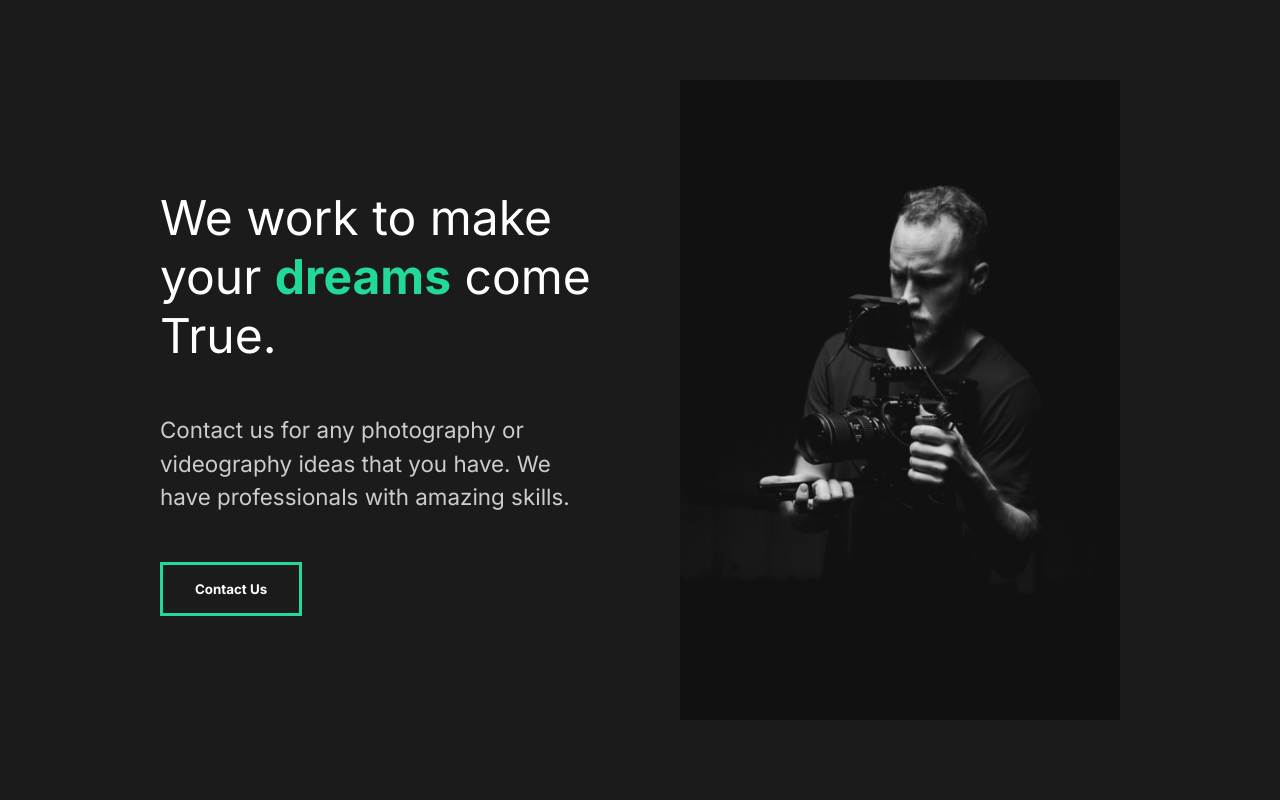
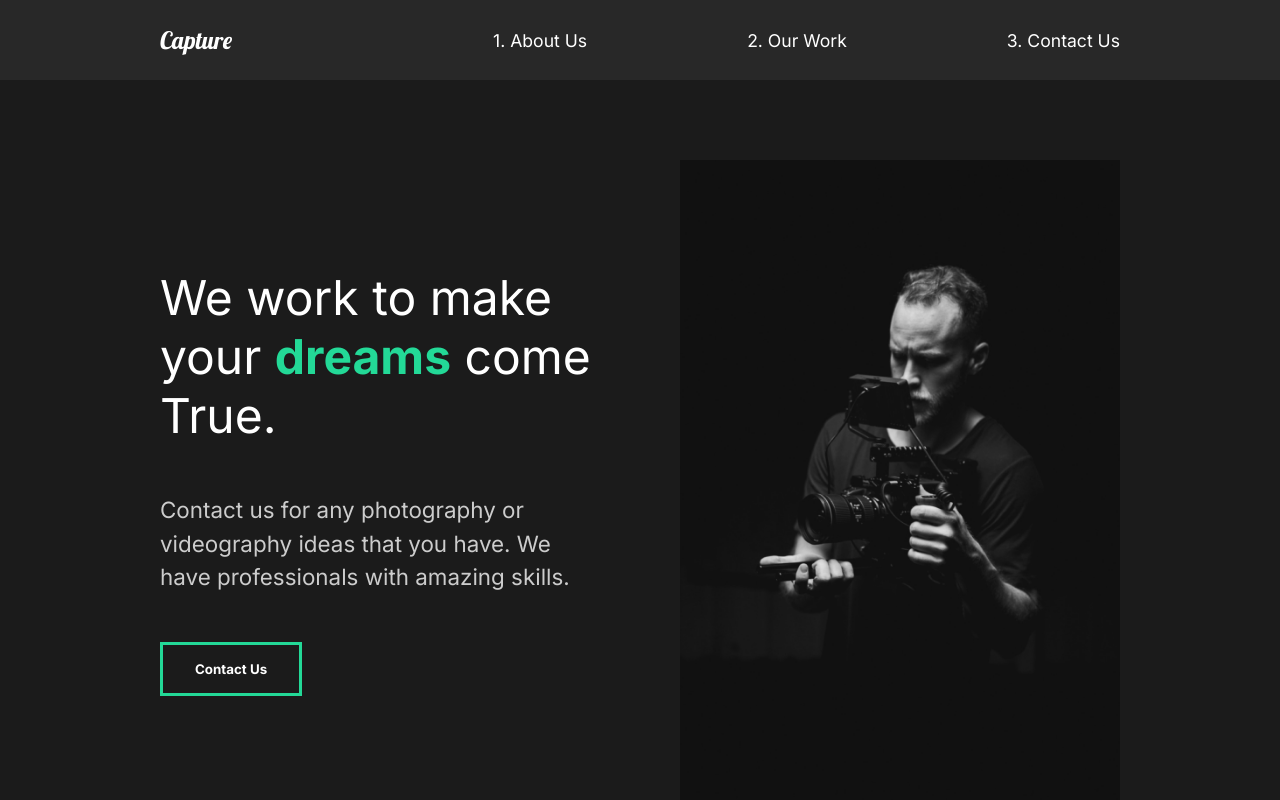
Before and after one commit to biZan7X/capture, a React (Create React App) app: page / in a window 1280 px wide. Shown: the top 800 px of the page. Built offline with nearby package versions, Linux system fonts and the light colour scheme.

Commit message:
styling - nav

```diff
--- a/src/App.js
+++ b/src/App.js
@@ -1,11 +1,13 @@
 import React from "react";
 import GlobalStyle from "./components/GlobalStyle";
 import AboutUs from "./pages/AboutUs";
+import Nav from "./components/Nav";
 
 function App() {
 	return (
 		<div className="App">
 			<GlobalStyle />
+			<Nav />
 			<AboutUs />
 		</div>
 	);
--- a/src/components/FaqSection.jsx
+++ b/src/components/FaqSection.jsx
@@ -1,8 +1,10 @@
 import React from "react";
+import styled from "styled-components";
+import { About } from "../style";
 
 const FaqSection = () => {
 	return (
-		<div className="faq">
+		<Faq>
 			<h2>
 				Any Questions <span>FAQ</span>
 			</h2>
@@ -15,6 +17,7 @@ const FaqSection = () => {
 						Necessitatibus, neque.
 					</p>
 				</div>
+				<div className="faq-line"></div>
 			</div>
 			<div className="question">
 				<h4>Daily Schedule</h4>
@@ -25,6 +28,7 @@ const FaqSection = () => {
 						Necessitatibus, neque.
 					</p>
 				</div>
+				<div className="faq-line"></div>
 			</div>
 			<div className="question">
 				<h4>Diferrent Payment Methods</h4>
@@ -35,6 +39,7 @@ const FaqSection = () => {
 						Necessitatibus, neque.
 					</p>
 				</div>
+				<div className="faq-line"></div>
 			</div>
 			<div className="question">
 				<h4>What Products do you offer.</h4>
@@ -45,9 +50,37 @@ const FaqSection = () => {
 						Necessitatibus, neque.
 					</p>
 				</div>
+				<div className="faq-line"></div>
 			</div>
-		</div>
+		</Faq>
 	);
 };
 
+const Faq = styled(About)`
+	display: block;
+	span {
+		display: block;
+	}
+	h2 {
+		padding-bottom: 2rem;
+		font-weight: lighter;
+	}
+	.faq-line {
+		background: #cccccc;
+		height: 0.2rem;
+		margin: 2rem 0rem;
+		width: 100%;
+	}
+	.question {
+		padding: 3rem 0rem;
+		cursor: pointer;
+	}
+	.answer {
+		padding: 2rem 0rem;
+		p {
+			padding: 1rem 0rem;
+		}
+	}
+`;
+
 export default FaqSection;
--- a/src/components/GlobalStyle.jsx
+++ b/src/components/GlobalStyle.jsx
@@ -36,6 +36,7 @@ button{
     }
     h4{
         font-weight: bold;
+        font-size : 2rem;
 
     }
     a{
--- /dev/null
+++ b/src/components/Nav.jsx
@@ -0,0 +1,54 @@
+import React from "react";
+import styled from "styled-components";
+
+const Nav = () => {
+	return (
+		<StyledNav>
+			<h1>
+				<a id="logo" href="#">
+					Capture
+				</a>
+			</h1>
+			<ul>
+				<li>
+					<a href="#">1. About Us</a>
+				</li>
+				<li>
+					<a href="#">2. Our Work</a>
+				</li>
+				<li>
+					<a href="#">3. Contact Us</a>
+				</li>
+			</ul>
+		</StyledNav>
+	);
+};
+
+const StyledNav = styled.nav`
+	min-height: 10vh;
+	display: flex;
+	margin: auto;
+	justify-content: space-between;
+	align-items: center;
+	padding: 1rem 10rem;
+	background: #282828;
+	a {
+		color: white;
+		text-decoration: none;
+	}
+	ul {
+		display: flex;
+		list-style: none;
+	}
+	#logo {
+		font-size: 1.5rem;
+		font-family: "Lobster", cursive;
+		font-weight: lighter;
+	}
+	li {
+		padding-left: 10rem;
+		position: relative;
+	}
+`;
+
+export default Nav;
```
